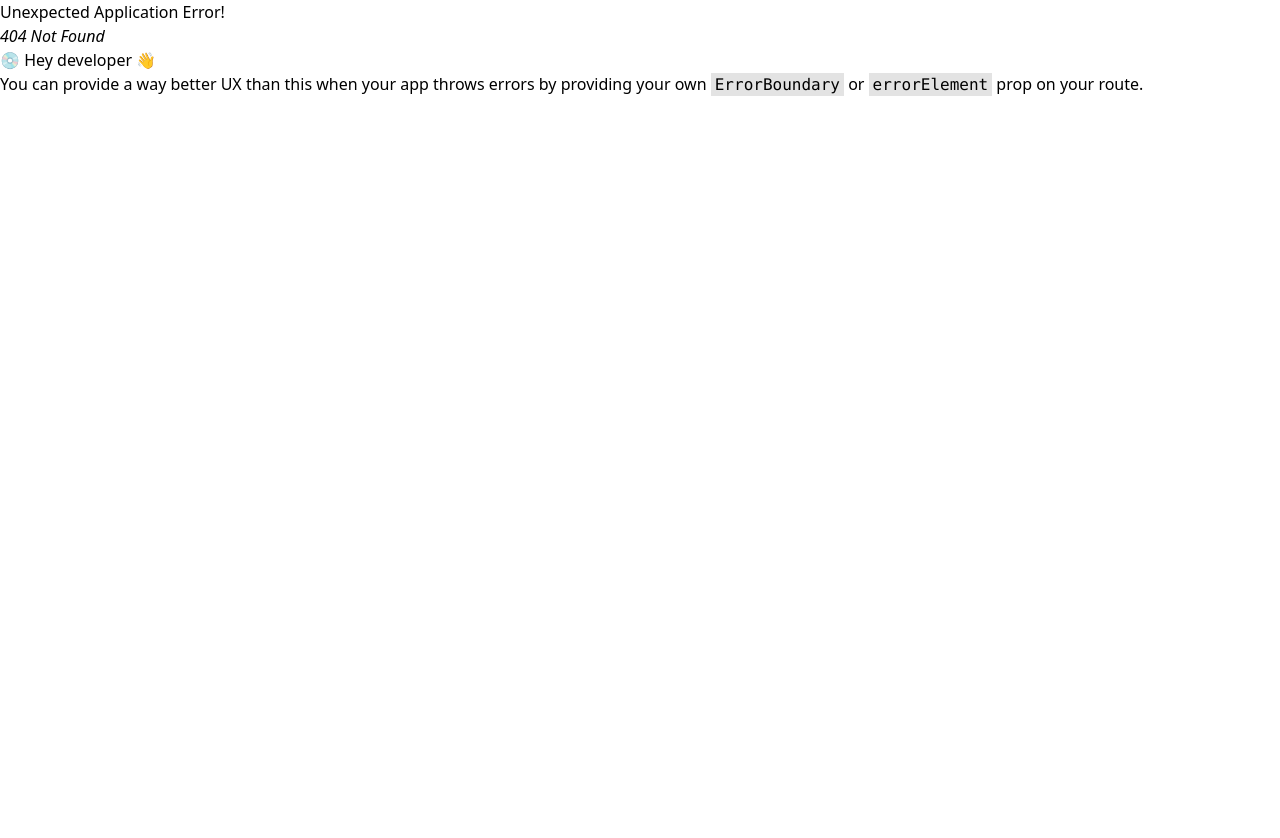
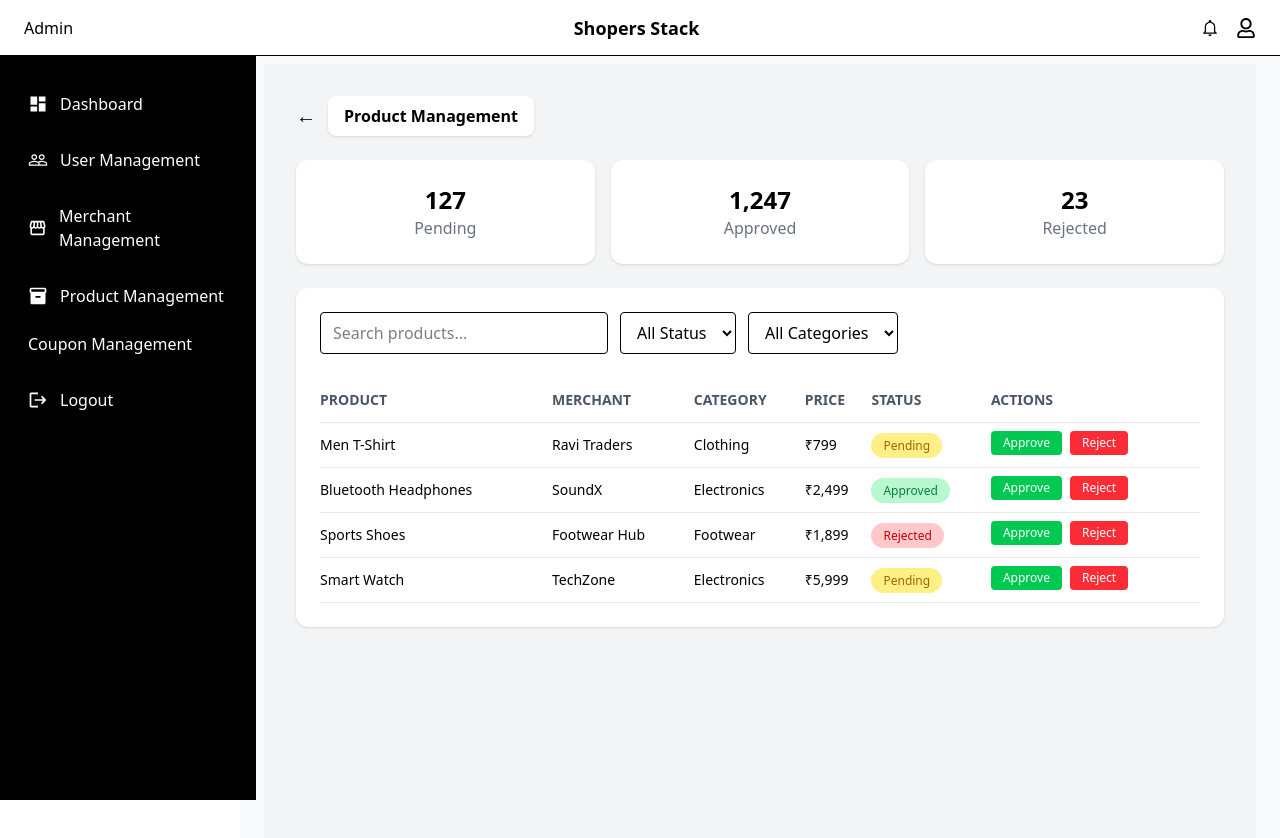
Before and after one commit to GeethaMurthy-Software-Solutions/Shoppers-Stack-Admin, a React (Vite) app: page /landingpage/productmanagement in a window 1280 px wide. Before the commit this address had no page. Before the commit the page ends 800 px from the top, so only its background shows below. Built offline with nearby package versions, Linux system fonts and the light colour scheme.

Commit message:
Tulasidas product Management Task is done

```diff
--- /dev/null
+++ b/src/components/ProductManagement.jsx
@@ -0,0 +1,131 @@
+import React, { useState } from "react";
+
+const ProductManagement = () => {
+
+  const [search, setSearch] = useState("");
+
+  const products = [
+    { name: "Men T-Shirt", merchant: "Ravi Traders", category: "Clothing", price: "₹799", status: "Pending" },
+    { name: "Bluetooth Headphones", merchant: "SoundX", category: "Electronics", price: "₹2,499", status: "Approved" },
+    { name: "Sports Shoes", merchant: "Footwear Hub", category: "Footwear", price: "₹1,899", status: "Rejected" },
+    { name: "Smart Watch", merchant: "TechZone", category: "Electronics", price: "₹5,999", status: "Pending" },
+  ];
+
+  const filteredProducts = products.filter((product) =>
+    product.name.toLowerCase().includes(search.toLowerCase())
+  );
+
+  const statusStyle = (status) => {
+    if (status === "Approved") return "bg-green-200 text-green-700";
+    if (status === "Rejected") return "bg-red-200 text-red-700";
+    return "bg-yellow-200 text-yellow-700";
+  };
+
+  return (
+    <div className="flex-1 p-4 md:p-8 bg-gray-100 min-h-screen">
+
+      <div className="flex items-center gap-3 mb-6">
+        <button className="text-xl">←</button>
+        <h1 className="bg-white px-4 py-2 rounded-lg shadow font-semibold">
+          Product Management
+        </h1>
+      </div>
+
+      <div className="grid gap-4 grid-cols-1 sm:grid-cols-2 lg:grid-cols-3 mb-6">
+
+        <div className="bg-white p-6 rounded-xl shadow text-center">
+          <h2 className="text-2xl font-bold">127</h2>
+          <p className="text-gray-500">Pending</p>
+        </div>
+
+        <div className="bg-white p-6 rounded-xl shadow text-center">
+          <h2 className="text-2xl font-bold">1,247</h2>
+          <p className="text-gray-500">Approved</p>
+        </div>
+
+        <div className="bg-white p-6 rounded-xl shadow text-center">
+          <h2 className="text-2xl font-bold">23</h2>
+          <p className="text-gray-500">Rejected</p>
+        </div>
+
+      </div>
+
+      <div className="bg-white rounded-xl shadow p-4 md:p-6">
+
+        <div className="flex flex-col sm:flex-row gap-3 mb-6">
+
+          <input
+            type="text"
+            placeholder="Search products..."
+            className="border px-3 py-2 rounded w-full sm:w-72"
+            value={search}
+            onChange={(e) => setSearch(e.target.value)}
+          />
+
+          <select className="border rounded px-3 py-2">
+            <option>All Status</option>
+          </select>
+
+          <select className="border rounded px-3 py-2">
+            <option>All Categories</option>
+          </select>
+
+        </div>
+
+        <div className="overflow-x-auto">
+
+          <table className="w-full text-sm">
+
+            <thead className="border-b border-gray-200 text-gray-600">
+              <tr>
+                <th className="py-3 text-left">PRODUCT</th>
+                <th className="text-left">MERCHANT</th>
+                <th className="text-left">CATEGORY</th>
+                <th className="text-left">PRICE</th>
+                <th className="text-left">STATUS</th>
+                <th className="text-left">ACTIONS</th>
+              </tr>
+            </thead>
+
+            <tbody>
+
+              {filteredProducts.map((p, i) => (
+                <tr key={i} className="border-b border-gray-200">
+
+                  <td className="py-3">{p.name}</td>
+                  <td>{p.merchant}</td>
+                  <td>{p.category}</td>
+                  <td>{p.price}</td>
+
+                  <td>
+                    <span className={`px-3 py-1 rounded-full text-xs ${statusStyle(p.status)}`}>
+                      {p.status}
+                    </span>
+                  </td>
+
+                  <td className="flex gap-2 py-2">
+                    <button className="bg-green-500 hover:bg-green-600 text-white px-3 py-1 rounded text-xs">
+                      Approve
+                    </button>
+
+                    <button className="bg-red-500 hover:bg-red-600 text-white px-3 py-1 rounded text-xs">
+                      Reject
+                    </button>
+                  </td>
+
+                </tr>
+              ))}
+
+            </tbody>
+
+          </table>
+
+        </div>
+
+      </div>
+
+    </div>
+  );
+};
+
+export default ProductManagement;
--- a/src/components/Sidebar.jsx
+++ b/src/components/Sidebar.jsx
@@ -1,4 +1,5 @@
 import { MdDashboard, MdPeopleOutline, MdStorefront, MdInventory, MdLogout } from "react-icons/md";
+import {Link} from "react-router-dom"
 
 const Sidebar = ({ isOpen }) => {
   return (
@@ -28,10 +29,12 @@ const Sidebar = ({ isOpen }) => {
           Merchant Management
         </li>
 
+       <Link to="/landingpage/productmanagement">
         <li className="flex items-center gap-3 p-3 rounded-lg hover:bg-gray-800 cursor-pointer">
           <MdInventory size={20}/>
           Product Management
         </li>
+       </Link>
 
         <li className="flex items-center gap-3 p-3 rounded-lg hover:bg-gray-800 cursor-pointer">
           Coupon Management
```
Also changed, not shown: src/routes/Router.jsx (+8 -0 lines), 1 other file (tests, documents, lock files or other folders).
